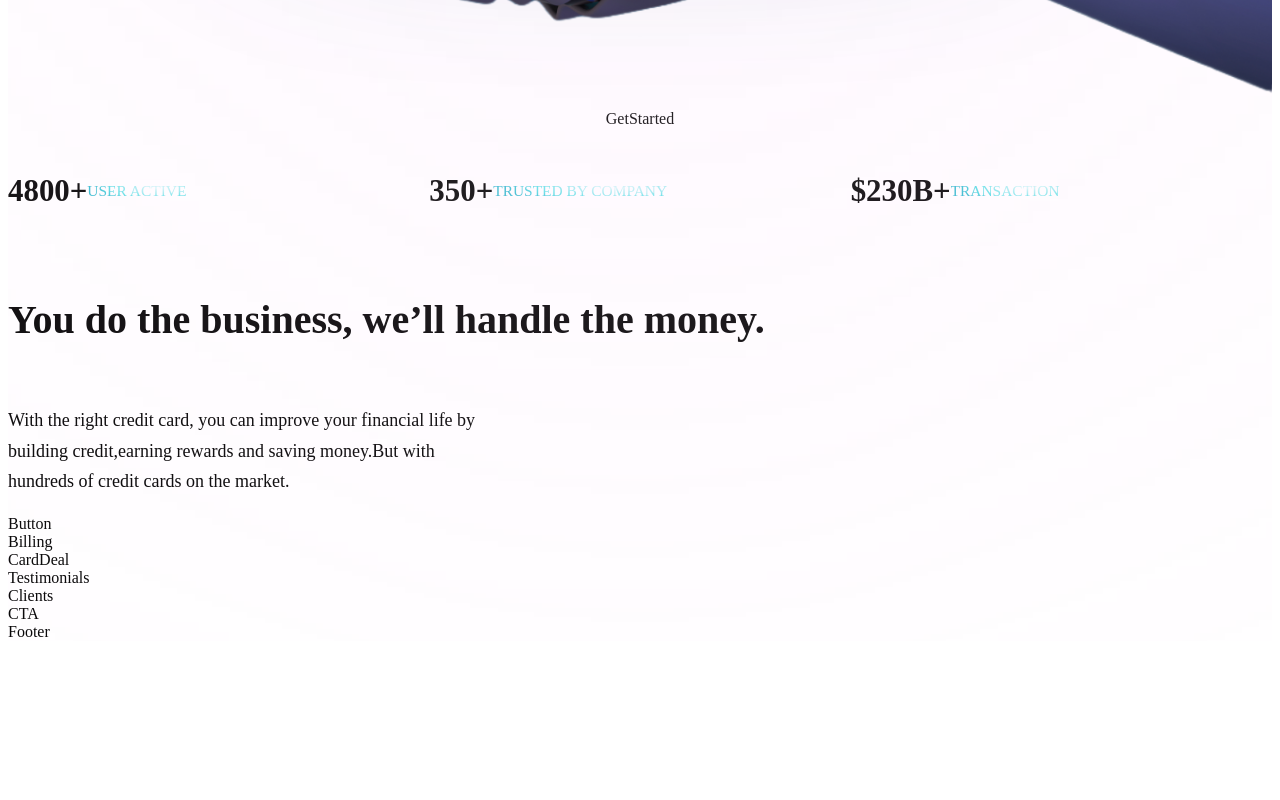
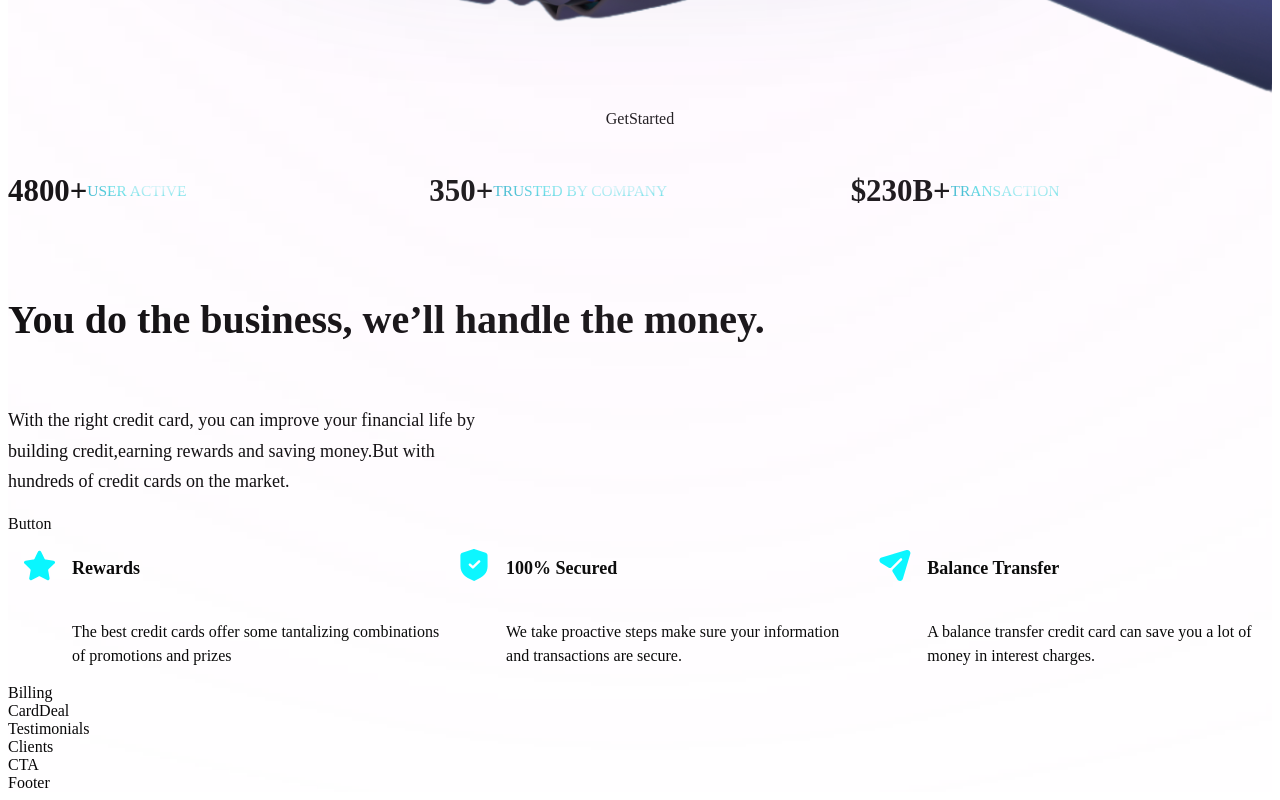
Before and after one commit to rockyishimwe/hoobank, a React (Vite) app: page / in a window 1280 px wide. Shown: the part 1733-2533 px from the top of the page. Before the commit the page ends 2382 px from the top, so only its background shows below. Built offline with nearby package versions, Linux system fonts and the light colour scheme.

Commit message:
finalized the business section

```diff
--- a/src/components/Business.jsx
+++ b/src/components/Business.jsx
@@ -28,6 +28,11 @@
       </p>
       <Button styles={`mt-10`}/>
     </div>
+    <div className = {`${layout.sectionImg} flex-col}`}>
+      {features.map((feature,index)=>(
+        <FeatureCard key={feature.id} {...feature} index={index}/>
+      ))}
+    </div>
   </section>
 );
 export default Business;
```
